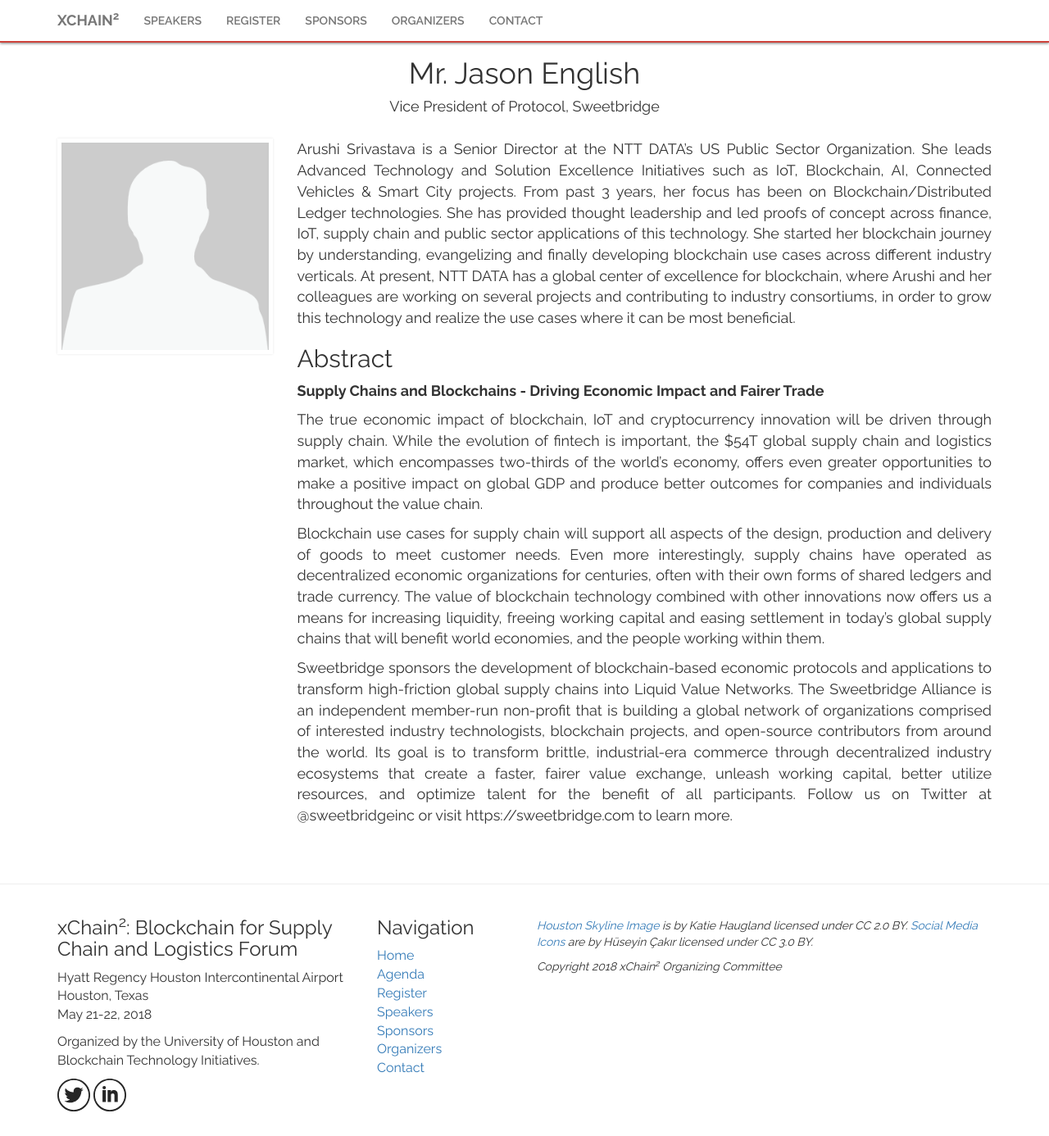
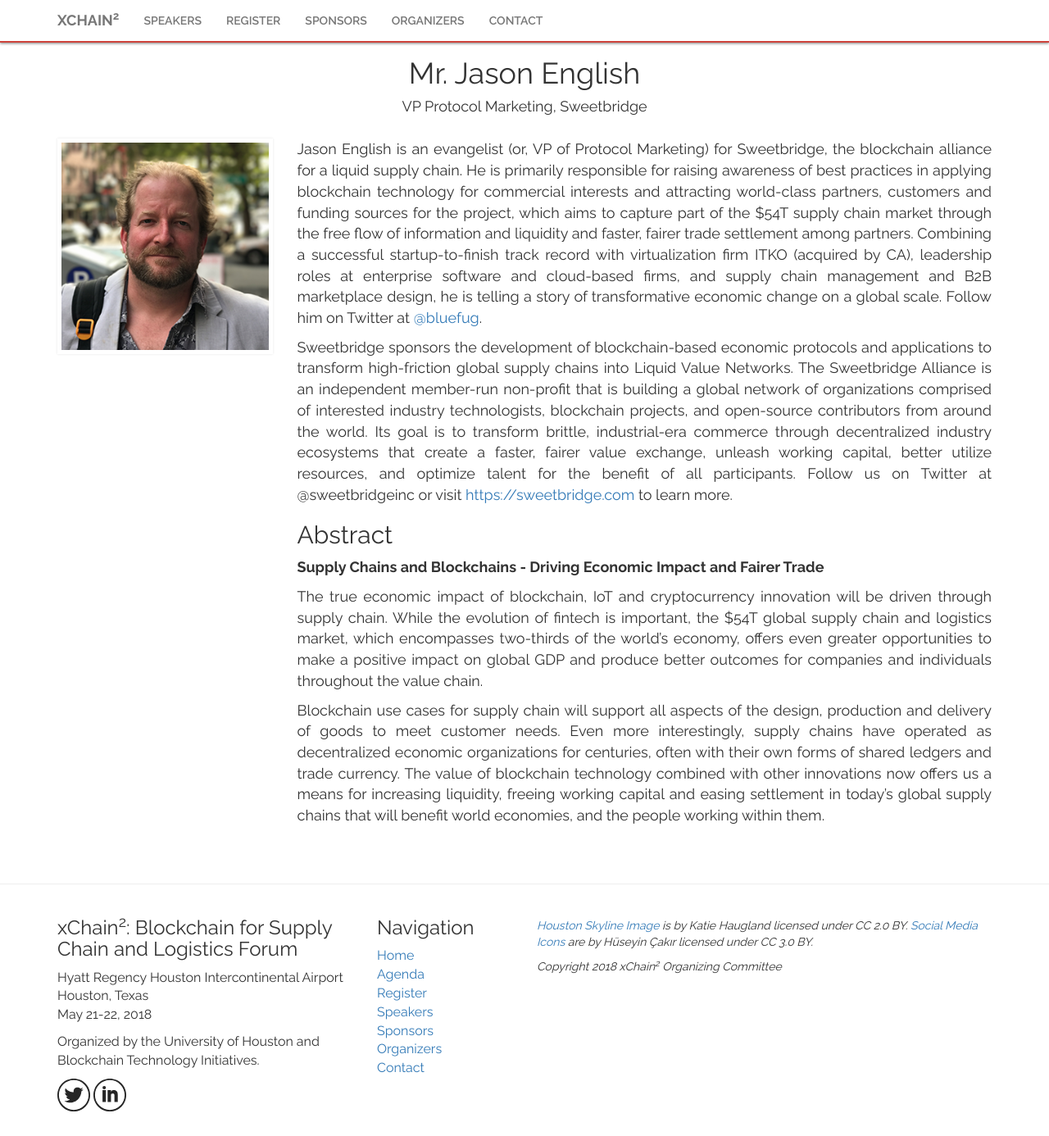
Before and after one commit to gnawalishyam/jekyll, a Jekyll site: the page built from _posts/2018-04-16-Jason-English.md, in a window 1280 px wide and 1386 px high. Shown: the whole window at 82% size. Built offline with Jekyll 4.4.1, drawn with Linux system fonts in a browser that asks for light colours; some web fonts are replaced.

Commit message:
Updated Jason English

```diff
--- a/_posts/2018-04-16-Jason-English.md
+++ b/_posts/2018-04-16-Jason-English.md
@@ -5,13 +5,15 @@
 
 title:  "Jason English"
 name: "Mr. Jason English"
-position: "Vice President of Protocol, Sweetbridge"
+position: "VP Protocol Marketing, Sweetbridge"
 blurb: "Jason English is an evangelist (or, VP of Protocol Marketing) for Sweetbridge, the blockchain alliance for a liquid supply chain."
 categories: speakers
-image: "/res/person-placeholder.png"
+image: "/res/people/Jason-English.png"
 ---
 
-Arushi Srivastava is a Senior Director at the NTT DATA's US Public Sector Organization. She leads Advanced Technology and Solution Excellence Initiatives such as IoT, Blockchain, AI, Connected Vehicles & Smart City projects. From past 3 years, her focus has been on Blockchain/Distributed Ledger technologies. She has provided thought leadership and led proofs of concept across finance, IoT, supply chain and public sector applications of this technology. She started her blockchain journey by understanding, evangelizing and finally developing blockchain use cases across different industry verticals. At present, NTT DATA has a global center of excellence for blockchain, where Arushi and her colleagues are working on several projects and contributing to industry consortiums, in order to grow this technology and realize the use cases where it can be most beneficial.
+Jason English is an evangelist (or, VP of Protocol Marketing) for Sweetbridge, the blockchain alliance for a liquid supply chain. He is primarily responsible for raising awareness of best practices in applying blockchain technology for commercial interests and attracting world-class partners, customers and funding sources for the project, which aims to capture part of the $54T supply chain market through the free flow of information and liquidity and faster, fairer trade settlement among partners. Combining a successful startup-to-finish track record with virtualization firm ITKO (acquired by CA), leadership roles at enterprise software and cloud-based firms, and supply chain management and B2B marketplace design, he is telling a story of transformative economic change on a global scale. Follow him on Twitter at [@bluefug](https://twitter.com/bluefug).
+
+Sweetbridge sponsors the development of blockchain-based economic protocols and applications to transform high-friction global supply chains into Liquid Value Networks. The Sweetbridge Alliance is an independent member-run non-profit that is building a global network of organizations comprised of interested industry technologists, blockchain projects, and open-source contributors from around the world. Its goal is to transform brittle, industrial-era commerce through decentralized industry ecosystems that create a faster, fairer value exchange, unleash working capital, better utilize resources, and optimize talent for the benefit of all participants. Follow us on Twitter at @sweetbridgeinc or visit [https://sweetbridge.com](https://sweetbridge.com) to learn more.
 
 ## Abstract
 
@@ -20,5 +22,3 @@
 The true economic impact of blockchain, IoT and cryptocurrency innovation will be driven through supply chain. While the evolution of fintech is important, the $54T global supply chain and logistics market, which encompasses two-thirds of the world’s economy, offers even greater opportunities to make a positive impact on global GDP and produce better outcomes for companies and individuals throughout the value chain.
 
 Blockchain use cases for supply chain will support all aspects of the design, production and delivery of goods to meet customer needs. Even more interestingly, supply chains have operated as decentralized economic organizations for centuries, often with their own forms of shared ledgers and trade currency. The value of blockchain technology combined with other innovations now offers us a means for increasing liquidity, freeing working capital and easing settlement in today's global supply chains that will benefit world economies, and the people working within them.
-
-Sweetbridge sponsors the development of blockchain-based economic protocols and applications to transform high-friction global supply chains into Liquid Value Networks. The Sweetbridge Alliance is an independent member-run non-profit that is building a global network of organizations comprised of interested industry technologists, blockchain projects, and open-source contributors from around the world. Its goal is to transform brittle, industrial-era commerce through decentralized industry ecosystems that create a faster, fairer value exchange, unleash working capital, better utilize resources, and optimize talent for the benefit of all participants. Follow us on Twitter at @sweetbridgeinc or visit https://sweetbridge.com to learn more.
```
Also changed, not shown: res/people/Jason-English.jpg (added), res/people/Jason-English.png (added).
